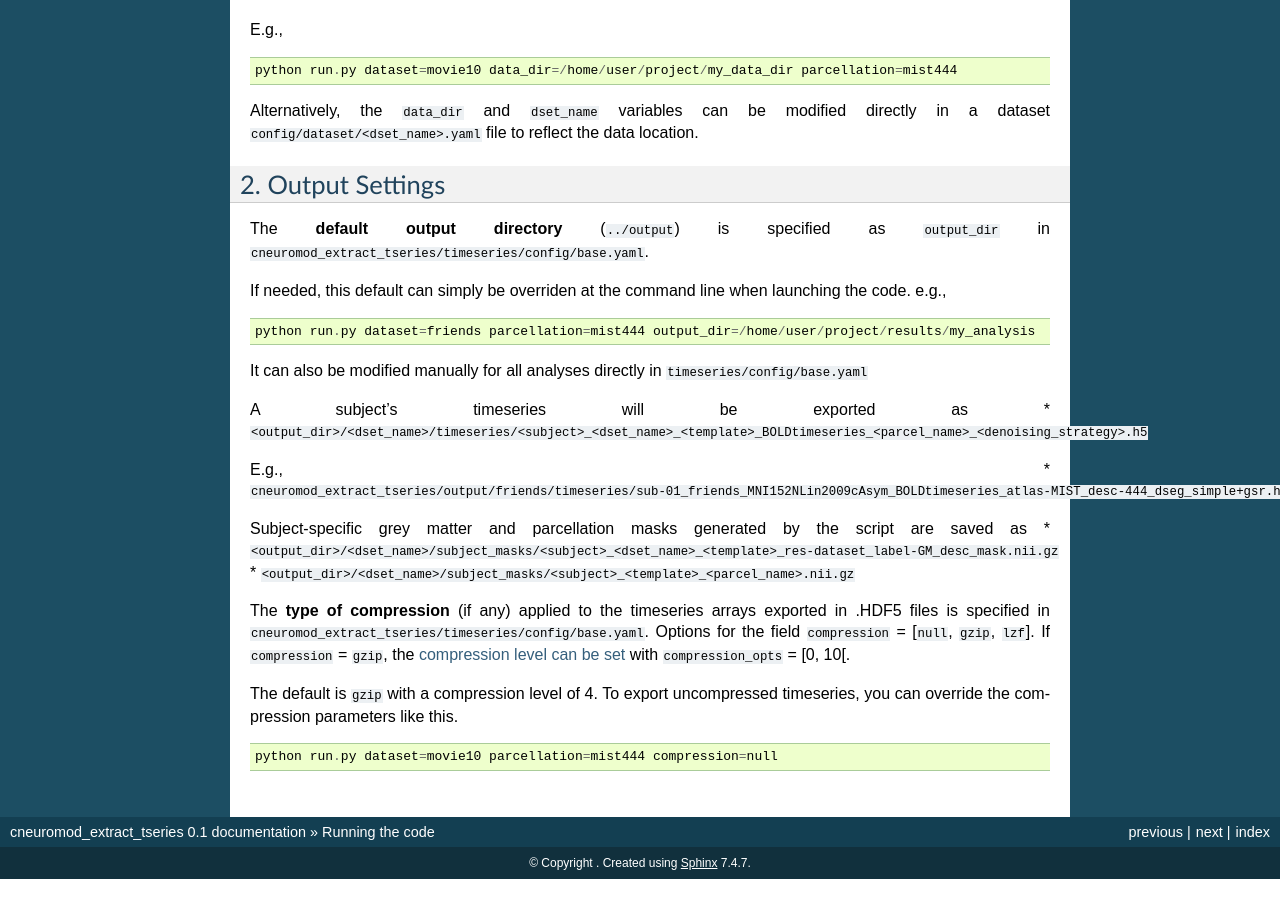
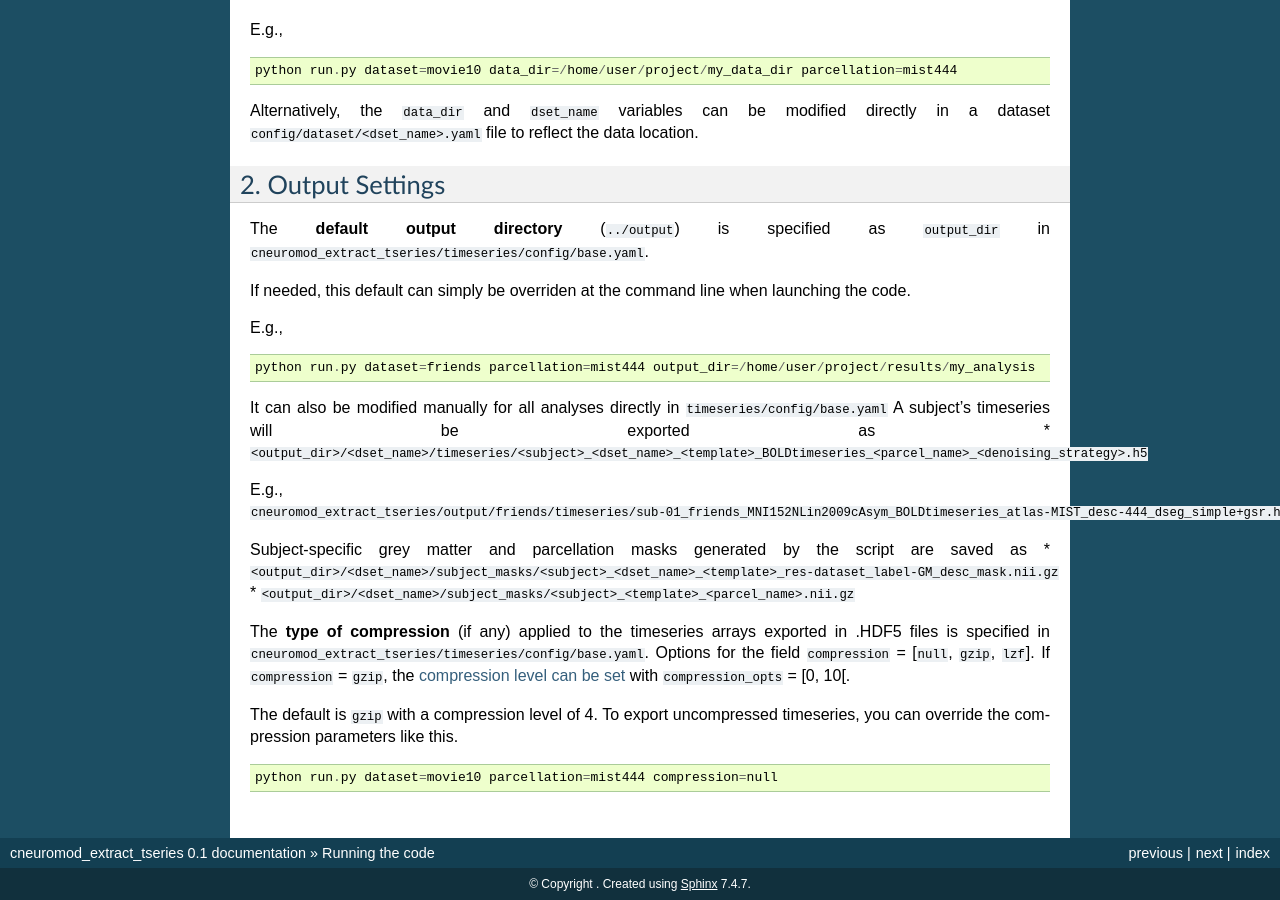
Before and after one commit to courtois-neuromod/cneuromod_extract_tseries, a Sphinx documentation site: the page built from docs/running.rst, in a window 1280 px wide and 900 px high, scrolled down 680 px. Built offline with Sphinx 7.4.7, drawn with Linux system fonts in a browser that asks for light colours; before the commit the page ends 1559 px from its top, so only the background shows below that.

```diff
--- a/docs/running.rst
+++ b/docs/running.rst
@@ -54,22 +54,24 @@ The **default output directory** (``../output``) is specified as ``output_dir``
 ``cneuromod_extract_tseries/timeseries/config/base.yaml``.
 
 If needed, this default can simply be overriden at the command line when launching the code.
-e.g.,
+
+E.g.,
 ::
     python run.py dataset=friends parcellation=mist444 output_dir=/home/user/project/results/my_analysis
 
 It can also be modified manually for all analyses directly in ``timeseries/config/base.yaml``
-
+\
+\
 A subject's timeseries will be exported as
 * ``<output_dir>/<dset_name>/timeseries/<subject>_<dset_name>_<template>_BOLDtimeseries_<parcel_name>_<denoising_strategy>.h5``
 
-E.g.,
-* ``cneuromod_extract_tseries/output/friends/timeseries/sub-01_friends_MNI152NLin2009cAsym_BOLDtimeseries_atlas-MIST_desc-444_dseg_simple+gsr.h5``
+E.g., ``cneuromod_extract_tseries/output/friends/timeseries/sub-01_friends_MNI152NLin2009cAsym_BOLDtimeseries_atlas-MIST_desc-444_dseg_simple+gsr.h5``
 
 Subject-specific grey matter and parcellation masks generated by the script are saved as
 * ``<output_dir>/<dset_name>/subject_masks/<subject>_<dset_name>_<template>_res-dataset_label-GM_desc_mask.nii.gz``
 * ``<output_dir>/<dset_name>/subject_masks/<subject>_<template>_<parcel_name>.nii.gz``
-
+\
+\
 
 The **type of compression** (if any) applied to the timeseries arrays exported in
 .HDF5 files is specified in ``cneuromod_extract_tseries/timeseries/config/base.yaml``.
```
